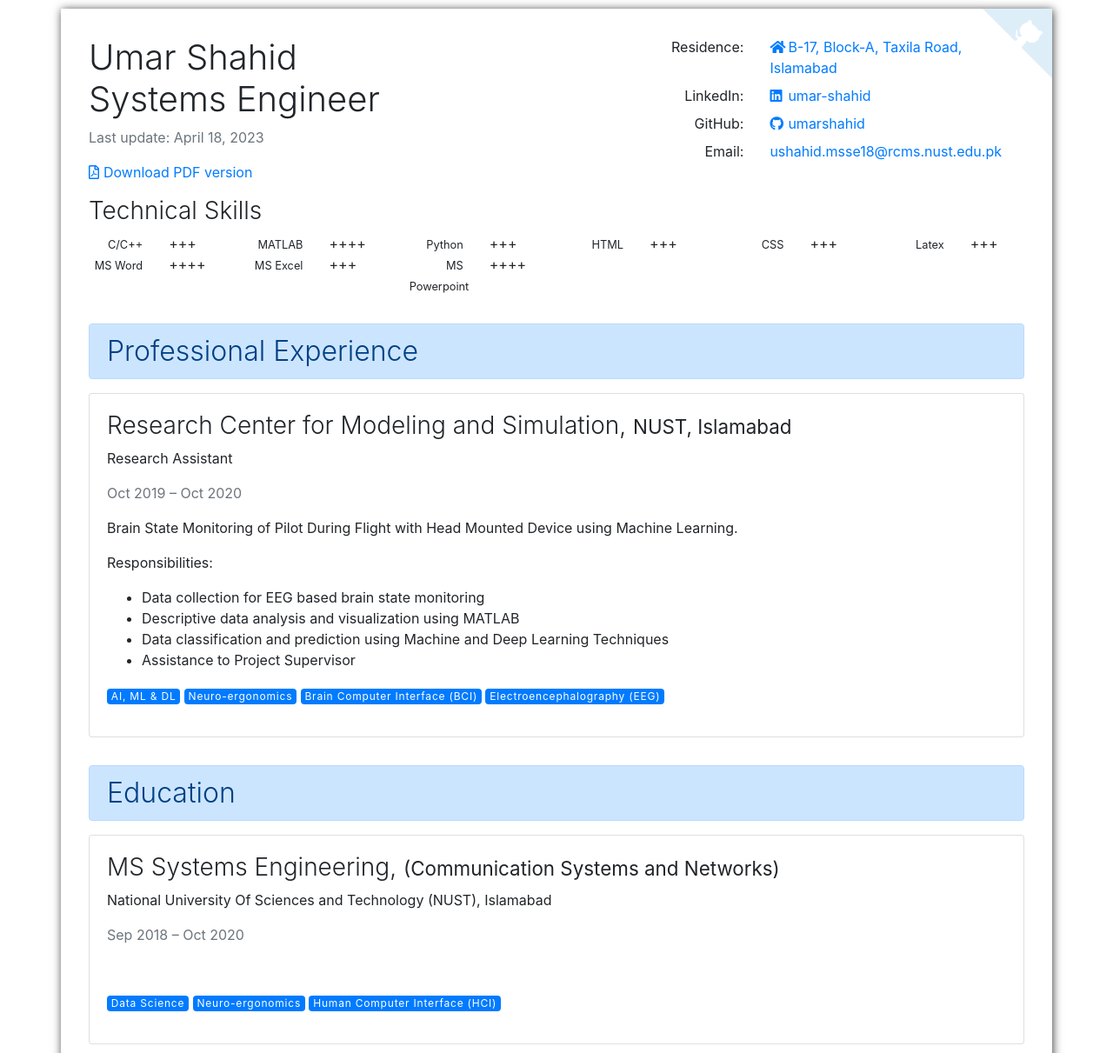
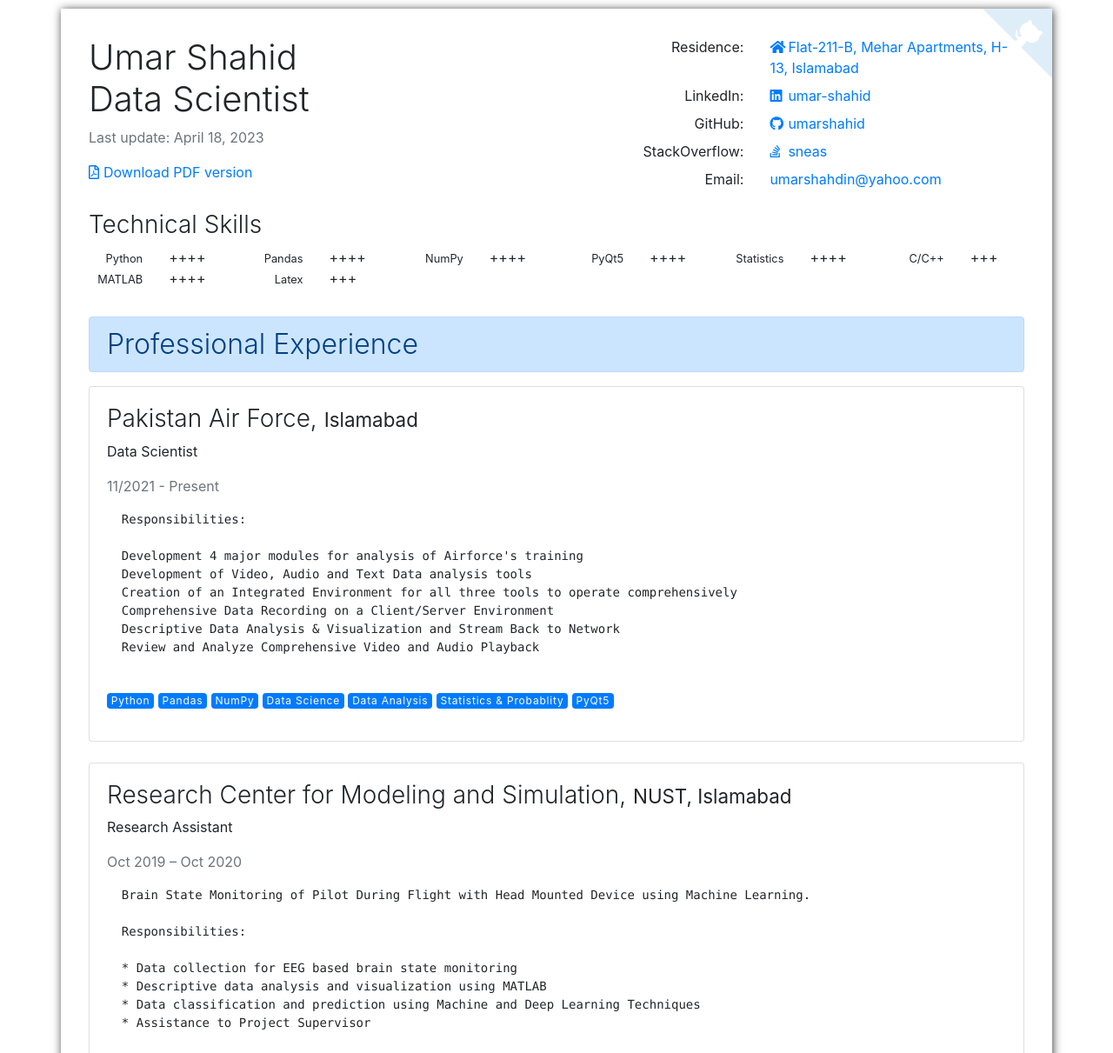
Before and after one commit to umarshahid/Profile, a plain HTML site: page index.html in a window 1280 px wide. Shown: the top 1211 px of the page at 87% size. Drawn offline with nearby package versions, Linux system fonts and the light colour scheme.

Commit message:
Deploying to gh-pages from  @ 987553b65636a3e95be7ee03058e16d7be2c4f73 🚀

```diff
--- a/index.html
+++ b/index.html
@@ -17,7 +17,7 @@
 
     <meta charset="UTF-8"/>
     <meta name="viewport" content="width=device-width, initial-scale=1">
-    <title>Umar Shahid. Systems Engineer</title>
+    <title>Umar Shahid. Data Scientist</title>
     <link rel="icon" href="favicon.ico" type="image/x-icon"/>
     <link rel="stylesheet" href="https://stackpath.bootstrapcdn.com/bootstrap/4.1.3/css/bootstrap.min.css">
     <link rel="stylesheet" href="https://use.fontawesome.com/releases/v5.10.0/css/all.css">
@@ -67,12 +67,12 @@
     </style>
     <div class="row">
         <div class="col-md-6 col-print-6">
-            <h1>Umar Shahid<br/>Systems Engineer</h1>
+            <h1>Umar Shahid<br/>Data Scientist</h1>
             <p>
                 <time datetime="" class="text-muted">Last update: April 18, 2023</time>
             </p>
             <p>
-                <span class="screen"><a href="umar-shahid.systems-engineer.pdf"><i class="far fa-file-pdf"></i>Download PDF version</a></span>
+                <span class="screen"><a href="umar-shahid.data-scientist.pdf"><i class="far fa-file-pdf"></i>Download PDF version</a></span>
                 <span class="print">Up-to-date version of CV is available at <a href="https://umarshahid.github.io/Profile/"
                                                                                 class="text-nowrap"><i
                     class="fab fa-github" aria-hidden="true"></i>https://umarshahid.github.io/Profile/</a></span>
@@ -81,19 +81,51 @@
         <div class="col-md-6 col-print-6">
             <dl class="row">
                 <dt class="col-4 col-md-5 text-md-right text-print-right font-weight-normal">Residence:</dt>
-                <dd class="col-8 col-md-7"><a href="https://goo.gl/maps/"><i class="fa fa-home fact-icon"></i>B-17, Block-A, Taxila Road, Islamabad</a></dd>
+                <dd class="col-8 col-md-7"><a href="https://goo.gl/maps/"><i class="fa fa-home fact-icon"></i>Flat-211-B, Mehar Apartments, H-13, Islamabad</a></dd>
                 <dt class="col-4 col-md-5 text-md-right text-print-right font-weight-normal">LinkedIn:</dt>
                 <dd class="col-8 col-md-7"><a href="https://www.linkedin.com/in/umar-shahid-57a983182/"><i class="fab fa-linkedin fact-icon"></i>umar-shahid</a></dd>
                 <dt class="col-4 col-md-5 text-md-right text-print-right font-weight-normal">GitHub:</dt>
                 <dd class="col-8 col-md-7"><a href="https://github.com/umarshahid"><i class="fab fa-github fact-icon"></i>umarshahid</a></dd>
+                <dt class="col-4 col-md-5 text-md-right text-print-right font-weight-normal">StackOverflow:</dt>
+                <dd class="col-8 col-md-7"><a href="https://stackoverflow.com/users/9471551/umarrr?tab=profile"><i class="fab fa-stack-overflow fact-icon"></i>sneas</a></dd>
                 <dt class="col-4 col-md-5 text-md-right text-print-right font-weight-normal">Email:</dt>
-                <dd class="col-8 col-md-7"><a href="mailto:ushahid.msse18@rcms.nust.edu.pk">ushahid.msse18@rcms.nust.edu.pk</a></dd>
+                <dd class="col-8 col-md-7"><a href="mailto:umarshahdin@yahoo.com">umarshahdin@yahoo.com</a></dd>
             </dl>
         </div>
     </div>
 
     <h3 class="screen">Technical Skills</h3>
     <div class="row mb-4">
+        <div class="col-print-1 col-3 col-md-2 col-lg-1 text-right">
+            <small>Python</small>
+        </div>
+        <div class="col-print-1 col-3 col-md-2 col-lg-1">
+            ++++
+        </div>
+        <div class="col-print-1 col-3 col-md-2 col-lg-1 text-right">
+            <small>Pandas</small>
+        </div>
+        <div class="col-print-1 col-3 col-md-2 col-lg-1">
+            ++++
+        </div>
+        <div class="col-print-1 col-3 col-md-2 col-lg-1 text-right">
+            <small>NumPy</small>
+        </div>
+        <div class="col-print-1 col-3 col-md-2 col-lg-1">
+            ++++
+        </div>
+        <div class="col-print-1 col-3 col-md-2 col-lg-1 text-right">
+            <small>PyQt5</small>
+        </div>
+        <div class="col-print-1 col-3 col-md-2 col-lg-1">
+            ++++
+        </div>
+        <div class="col-print-1 col-3 col-md-2 col-lg-1 text-right">
+            <small>Statistics</small>
+        </div>
+        <div class="col-print-1 col-3 col-md-2 col-lg-1">
+            ++++
+        </div>
         <div class="col-print-1 col-3 col-md-2 col-lg-1 text-right">
             <small>C/C++</small>
         </div>
@@ -107,50 +139,44 @@
             ++++
         </div>
         <div class="col-print-1 col-3 col-md-2 col-lg-1 text-right">
-            <small>Python</small>
-        </div>
-        <div class="col-print-1 col-3 col-md-2 col-lg-1">
-            +++
-        </div>
-        <div class="col-print-1 col-3 col-md-2 col-lg-1 text-right">
-            <small>HTML</small>
-        </div>
-        <div class="col-print-1 col-3 col-md-2 col-lg-1">
-            +++
-        </div>
-        <div class="col-print-1 col-3 col-md-2 col-lg-1 text-right">
-            <small>CSS</small>
-        </div>
-        <div class="col-print-1 col-3 col-md-2 col-lg-1">
-            +++
-        </div>
-        <div class="col-print-1 col-3 col-md-2 col-lg-1 text-right">
             <small>Latex</small>
         </div>
         <div class="col-print-1 col-3 col-md-2 col-lg-1">
             +++
         </div>
-        <div class="col-print-1 col-3 col-md-2 col-lg-1 text-right">
-            <small>MS Word</small>
-        </div>
-        <div class="col-print-1 col-3 col-md-2 col-lg-1">
-            ++++
-        </div>
-        <div class="col-print-1 col-3 col-md-2 col-lg-1 text-right">
-            <small>MS Excel</small>
-        </div>
-        <div class="col-print-1 col-3 col-md-2 col-lg-1">
-            +++
-        </div>
-        <div class="col-print-1 col-3 col-md-2 col-lg-1 text-right">
-            <small>MS Powerpoint</small>
-        </div>
-        <div class="col-print-1 col-3 col-md-2 col-lg-1">
-            ++++
-        </div>
     </div>
 
     <h2 class="alert alert-primary">Professional Experience</h2>
+    <div class="card mb-4" style="">
+        <div class="card-body">
+            <h3>Pakistan Air Force,
+                <small>Islamabad</small>
+            </h3>
+            <p>Data Scientist</p>
+            <p class="text-muted">11/2021 - Present</p>
+
+            <div><pre><code>  Responsibilities:
+
+  Development 4 major modules for analysis of Airforce&#39;s training
+  Development of Video, Audio and Text Data analysis tools
+  Creation of an Integrated Environment for all three tools to operate comprehensively
+  Comprehensive Data Recording on a Client/Server Environment
+  Descriptive Data Analysis &amp; Visualization and Stream Back to Network
+  Review and Analyze Comprehensive Video and Audio Playback
+  </code></pre></div>
+
+            <p>
+                <span class="badge badge-primary">Python</span>
+                <span class="badge badge-primary">Pandas</span>
+                <span class="badge badge-primary">NumPy</span>
+                <span class="badge badge-primary">Data Science</span>
+                <span class="badge badge-primary">Data Analysis</span>
+                <span class="badge badge-primary">Statistics &amp; Probablity</span>
+                <span class="badge badge-primary">PyQt5</span>
+            </p>
+
+        </div>
+    </div>
     <div class="card mb-4" style="">
         <div class="card-body">
             <h3>Research Center for Modeling and Simulation,
@@ -159,11 +185,15 @@
             <p>Research Assistant</p>
             <p class="text-muted">Oct 2019 – Oct 2020</p>
 
-            <div><p>Brain State Monitoring of Pilot During Flight with Head Mounted Device using Machine Learning.</p>
+            <div><pre><code>  Brain State Monitoring of Pilot During Flight with Head Mounted Device using Machine Learning.
 
-<p>Responsibilities:</p>
+  Responsibilities:
 
-<ul><li>Data collection for EEG based brain state monitoring</li><li>Descriptive data analysis and visualization using MATLAB</li><li>Data classification and prediction using Machine and Deep Learning Techniques</li><li>Assistance to Project Supervisor</li></ul></div>
+  * Data collection for EEG based brain state monitoring
+  * Descriptive data analysis and visualization using MATLAB
+  * Data classification and prediction using Machine and Deep Learning Techniques
+  * Assistance to Project Supervisor
+    </code></pre></div>
 
             <p>
                 <span class="badge badge-primary">AI, ML &amp; DL</span>
@@ -226,7 +256,7 @@
     <div class="card mb-4" style="">
         <div class="card-body">
             <h3>BS Information Technology,
-                <small>(Computer Sciences and Management)</small>
+                <small>(Computer Sciences, Artificail Intelligence)</small>
             </h3>
             <p>The Islamia University of Bahawalpur (IUB), Bahawalpur</p>
             <p class="text-muted">Sep 2018 – Oct 2020</p>
```
Also changed, not shown: 2 other files.
